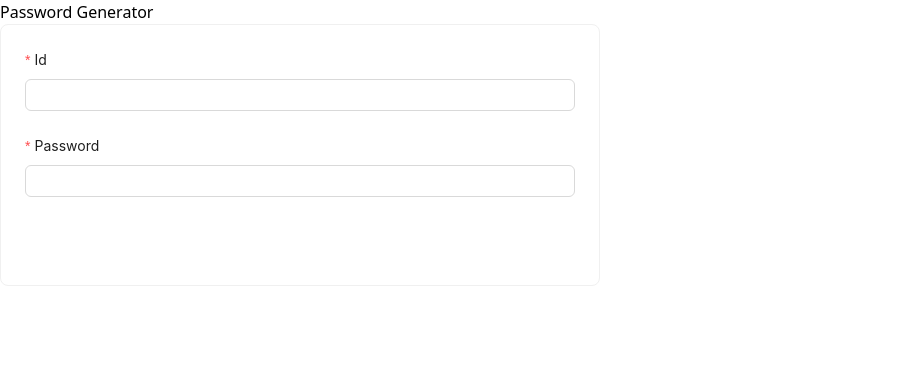
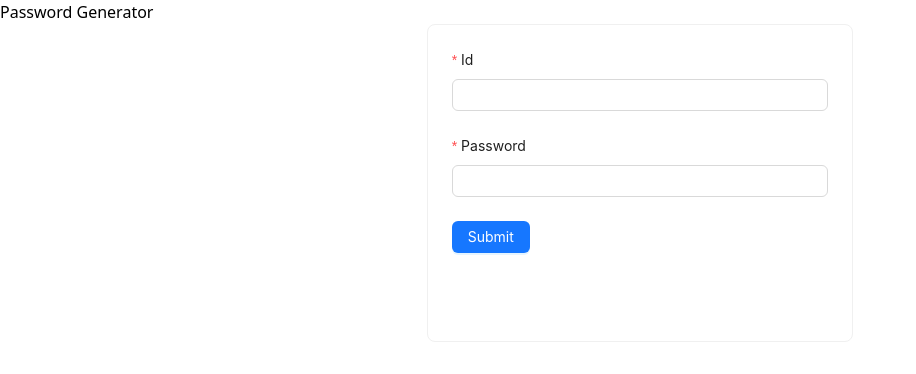
Before and after one commit to msaadnanil18/Password-save-generate-full-stack-, a React (Vite) app: page / in a window 1280 px wide. Shown: the top 374 px of the page, without its empty margins (0-916 px from the left). Built offline with nearby package versions, Linux system fonts and the light colour scheme.

Commit message:
add google auth

```diff
--- a/src/components/GoogleAuth.jsx
+++ b/src/components/GoogleAuth.jsx
@@ -3,7 +3,7 @@ import { GoogleLogin } from '@react-oauth/google';
 import { GoogleOAuthProvider } from '@react-oauth/google';
 import { jwtDecode } from "jwt-decode";
 import { useNavigate} from "react-router-dom";
-import { Button, Card, Input,Form } from "antd";
+import { Button, Card, Input,Form, Row,Col } from "antd";
 
 const GoogleAuth = () => {
     const navigate = useNavigate()
@@ -12,12 +12,13 @@ const GoogleAuth = () => {
    return(
         <>
 
-
-        <Card
-
+        <Row>
+        <Col span={8}></Col>
+        <Col sm={24} md={12} lg={8} >
+         <Card
         hoverable
-        style={{width:600}}
-        >
+        className="md:mt-20"
+       >
            <Form
            layout="vertical"
            >
@@ -26,6 +27,10 @@ const GoogleAuth = () => {
             </Form.Item>
             <Form.Item name='passName' label='Password' rules={[{required:true , message:'Please enter password'}]} >
                 <Input  />
+            </Form.Item>
+
+            <Form.Item >
+                <Button className="bg-sky-400" type="primary" >Submit</Button>
             </Form.Item>
 
             </Form>
@@ -46,8 +51,12 @@ const GoogleAuth = () => {
 
 
     </Card>
+    </Col>
+    <Col span={8}></Col>
+    </Row>
+
  </>
-    )
-}
+
+    )}
 
 export default GoogleAuth
```
